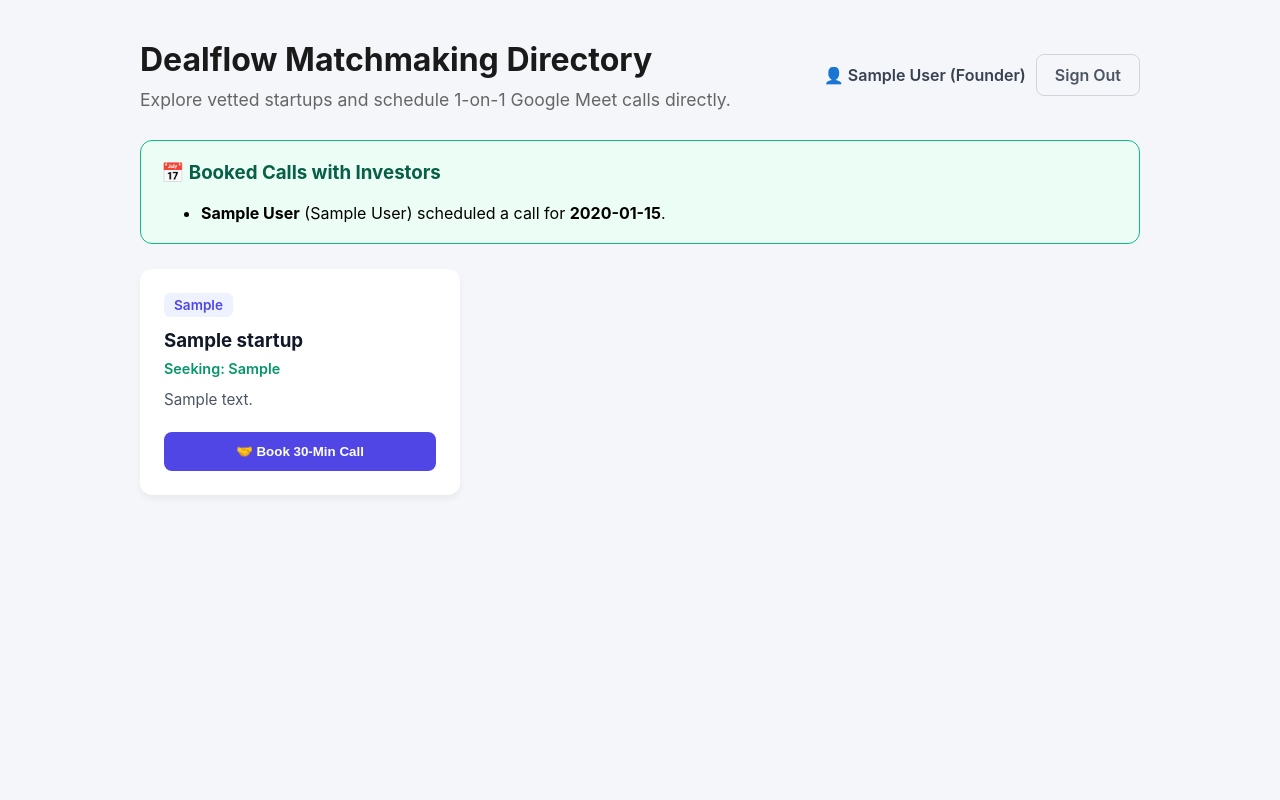
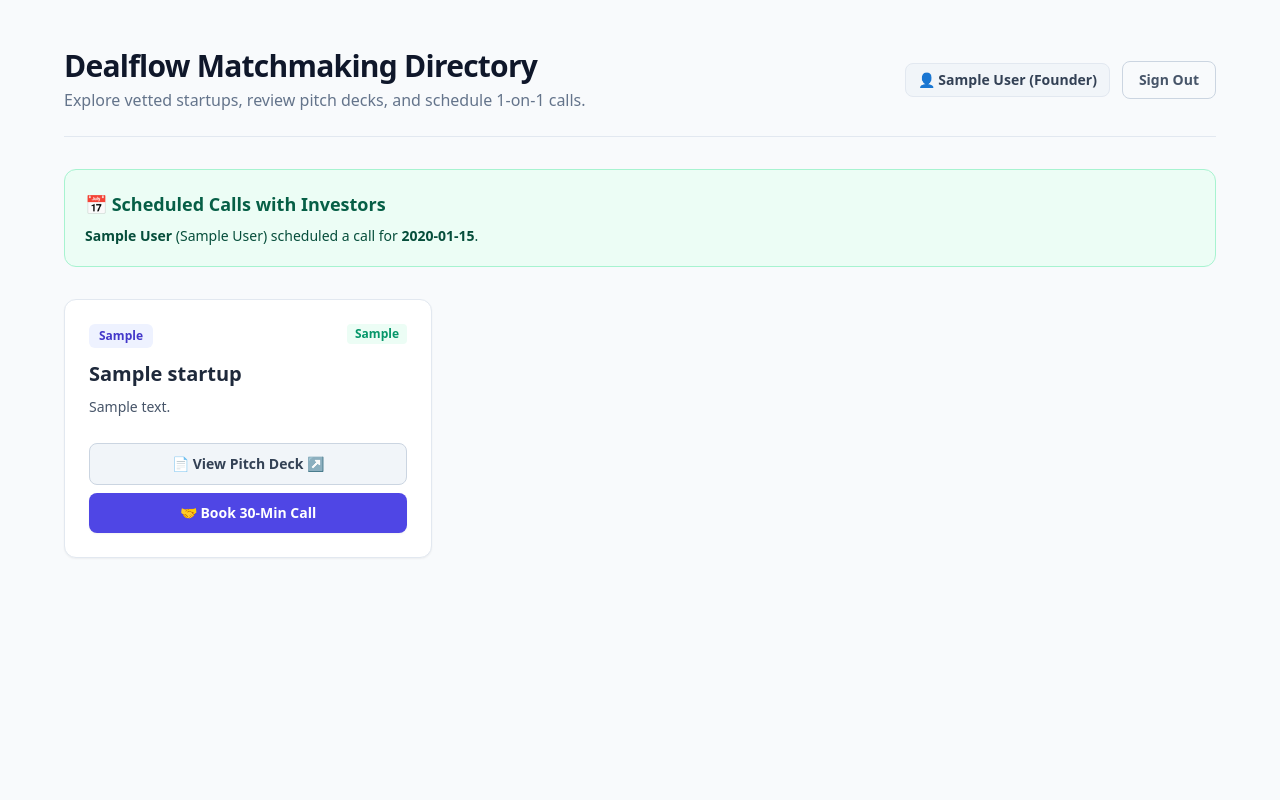
Before and after one commit to dincece10-max/matchmaking-app, a Flask app: page / in a window 1280 px wide. Run offline with Flask 3, Linux system fonts and the light colour scheme; the visitor is signed in with stand-in values (Sample User, id 1); tables that the repository leaves empty hold one stand-in row (values such as "Sample post"); some libraries are stand-ins or nearby versions.

Commit message:
Add Tailwind CSS and Pitch Deck links feature

```diff
--- a/app.py
+++ b/app.py
@@ -15,19 +15,19 @@ def init_db():
     conn = get_db_connection()
     cursor = conn.cursor()
 
-    # Users Table (Supports Founders and Investors)
+    # Users Table
     cursor.execute('''
         CREATE TABLE IF NOT EXISTS users (
             id INTEGER PRIMARY KEY AUTOINCREMENT,
             name TEXT NOT NULL,
             email TEXT UNIQUE NOT NULL,
             password TEXT NOT NULL,
-            role TEXT NOT NULL, -- 'founder' or 'investor'
+            role TEXT NOT NULL,
             firm_name TEXT
         )
     ''')
 
-    # Startups Table
+    # Startups Table with pitch_deck_url column
     cursor.execute('''
         CREATE TABLE IF NOT EXISTS startups (
             id INTEGER PRIMARY KEY AUTOINCREMENT,
@@ -36,6 +36,7 @@ def init_db():
             category TEXT NOT NULL,
             funding_stage TEXT NOT NULL,
             description TEXT NOT NULL,
+            pitch_deck_url TEXT,
             approved INTEGER DEFAULT 1,
             FOREIGN KEY (user_id) REFERENCES users (id)
         )
@@ -58,7 +59,6 @@ def init_db():
 
 init_db()
 
-# --- BACKWARD COMPATIBILITY REDIRECTS ---
 @app.route('/register')
 def register_redirect():
     return redirect(url_for('signup'))
@@ -67,14 +67,13 @@ def register_redirect():
 def admin_redirect():
     return redirect(url_for('login'))
 
-# --- AUTHENTICATION ROUTES ---
 @app.route('/signup', methods=['GET', 'POST'])
 def signup():
     if request.method == 'POST':
         name = request.form.get('name')
         email = request.form.get('email')
         password = request.form.get('password')
-        role = request.form.get('role') # 'founder' or 'investor'
+        role = request.form.get('role')
         firm_name = request.form.get('firm_name', '')
 
         hashed_password = generate_password_hash(password)
@@ -93,11 +92,12 @@ def signup():
                 category = request.form.get('category')
                 funding_stage = request.form.get('funding_stage')
                 description = request.form.get('description')
+                pitch_deck_url = request.form.get('pitch_deck_url', '')
 
                 cursor.execute('''
-                    INSERT INTO startups (user_id, name, category, funding_stage, description)
-                    VALUES (?, ?, ?, ?, ?)
-                ''', (user_id, company_name, category, funding_stage, description))
+                    INSERT INTO startups (user_id, name, category, funding_stage, description, pitch_deck_url)
+                    VALUES (?, ?, ?, ?, ?, ?)
+                ''', (user_id, company_name, category, funding_stage, description, pitch_deck_url))
 
             conn.commit()
             conn.close()
@@ -107,7 +107,6 @@ def signup():
             return render_template('signup.html', error="Email already registered!")
 
     return render_template('signup.html')
-
 
 @app.route('/login', methods=['GET', 'POST'])
 def login():
@@ -129,14 +128,11 @@ def login():
 
     return render_template('login.html')
 
-
 @app.route('/logout')
 def logout():
     session.clear()
     return redirect(url_for('index'))
 
-
-# --- MAIN DIRECTORY ROUTE ---
 @app.route('/')
 def index():
     conn = get_db_connection()
@@ -165,19 +161,14 @@ def index():
 
     return render_template('index.html', startups=startups, available_slots=available_slots, my_bookings=my_bookings)
 
-
-# --- BOOKING API ROUTE ---
 @app.route('/api/book-meeting', methods=['POST'])
 def book_meeting():
     if 'user_id' not in session or session.get('role') != 'investor':
-        return jsonify({"success": False, "error": "Only logged-in investors can book meetings. Please log in or sign up as an investor."})
+        return jsonify({"success": False, "error": "Only logged-in investors can book meetings. Please log in as an investor."})
 
     data = request.get_json()
     startup_id = data.get('startup_id')
     selected_time = data.get('time_slot')
-
-    if not startup_id or not selected_time:
-        return jsonify({"success": False, "error": "Startup ID and time slot are required."})
 
     conn = get_db_connection()
     startup = conn.execute('SELECT * FROM startups WHERE id = ?', (startup_id,)).fetchone()
--- a/templates/index.html
+++ b/templates/index.html
@@ -4,182 +4,34 @@
     <meta charset="UTF-8">
     <meta name="viewport" content="width=device-width, initial-scale=1.0">
     <title>Investor & Startup Matchmaking Platform</title>
-    <style>
-        body {
-            font-family: -apple-system, BlinkMacSystemFont, "Segoe UI", Roboto, sans-serif;
-            background-color: rgb(244, 246, 249);
-            margin: 0;
-            padding: 40px;
-        }
-        .container {
-            max-width: 1000px;
-            margin: 0 auto;
-        }
-        header {
-            margin-bottom: 30px;
-            display: flex;
-            justify-content: space-between;
-            align-items: center;
-            flex-wrap: wrap;
-            gap: 15px;
-        }
-        h1 {
-            margin: 0 0 10px 0;
-            color: rgb(26, 26, 26);
-        }
-        p {
-            color: rgb(102, 102, 102);
-            font-size: 1.1em;
-            margin: 0;
-        }
-        .nav-buttons {
-            display: flex;
-            gap: 10px;
-            align-items: center;
-        }
-        .btn-register {
-            background-color: rgb(79, 70, 229);
-            color: #ffffff;
-            padding: 10px 18px;
-            text-decoration: none;
-            border-radius: 8px;
-            font-weight: 600;
-            display: inline-block;
-        }
-        .btn-register:hover {
-            background-color: rgb(67, 56, 202);
-        }
-        .btn-admin {
-            background-color: transparent;
-            color: rgb(75, 85, 99);
-            border: 1px solid rgb(209, 213, 219);
-            padding: 10px 18px;
-            text-decoration: none;
-            border-radius: 8px;
-            font-weight: 600;
-            display: inline-block;
-        }
-        .btn-admin:hover {
-            background-color: rgb(229, 231, 235);
-        }
-        .grid {
-            display: grid;
-            grid-template-columns: repeat(auto-fill, minmax(300px, 1fr));
-            gap: 20px;
-        }
-        .card {
-            background: rgb(255, 255, 255);
-            border-radius: 12px;
-            padding: 24px;
-            box-shadow: 0 4px 6px rgba(0,0,0,0.05);
-            display: flex;
-            flex-direction: column;
-            justify-content: space-between;
-        }
-        .tag {
-            display: inline-block;
-            background: rgb(238, 242, 255);
-            color: rgb(79, 70, 229);
-            padding: 4px 10px;
-            border-radius: 6px;
-            font-size: 0.85em;
-            font-weight: 600;
-            margin-bottom: 12px;
-        }
-        .card h3 {
-            margin: 0 0 8px 0;
-            color: rgb(17, 24, 39);
-        }
-        .stage {
-            color: rgb(5, 150, 105);
-            font-weight: 600;
-            font-size: 0.9em;
-            margin-bottom: 12px;
-        }
-        .desc {
-            color: rgb(75, 85, 99);
-            font-size: 0.95em;
-            line-height: 1.5;
-            margin-bottom: 20px;
-        }
-        .btn {
-            background-color: rgb(79, 70, 229);
-            color: rgb(255, 255, 255);
-            border: none;
-            padding: 12px 18px;
-            border-radius: 8px;
-            font-weight: 600;
-            cursor: pointer;
-            width: 100%;
-        }
-        .btn:hover {
-            background-color: rgb(67, 56, 202);
-        }
-        .modal {
-            display: none;
-            position: fixed;
-            top: 0;
-            left: 0;
-            width: 100%;
-            height: 100%;
-            background: rgba(0,0,0,0.5);
-            justify-content: center;
-            align-items: center;
-            z-index: 100;
-        }
-        .modal-content {
-            background: rgb(255, 255, 255);
-            padding: 30px;
-            border-radius: 12px;
-            max-width: 450px;
-            width: 100%;
-            text-align: center;
-        }
-        .select-slot {
-            width: 100%;
-            padding: 12px;
-            margin: 15px 0 20px 0;
-            border-radius: 8px;
-            border: 1px solid rgb(209, 213, 219);
-            font-size: 1em;
-        }
-        .meet-link {
-            display: inline-block;
-            margin-top: 15px;
-            padding: 10px 20px;
-            background: rgb(16, 185, 129);
-            color: rgb(255, 255, 255);
-            text-decoration: none;
-            border-radius: 6px;
-            font-weight: bold;
-        }
-    </style>
+    <script src="https://cdn.tailwindcss.com"></script>
 </head>
-<body>
+<body class="bg-slate-50 min-h-screen p-6 md:p-12">
 
-<div class="container">
-    <header>
+<div class="max-w-6xl mx-auto">
+    <!-- Header -->
+    <header class="flex flex-col md:flex-row justify-between items-start md:items-center mb-8 gap-4 pb-6 border-b border-slate-200">
         <div>
-            <h1>Dealflow Matchmaking Directory</h1>
-            <p>Explore vetted startups and schedule 1-on-1 Google Meet calls directly.</p>
+            <h1 class="text-3xl font-extrabold text-slate-900 tracking-tight">Dealflow Matchmaking Directory</h1>
+            <p class="text-slate-500 mt-1">Explore vetted startups, review pitch decks, and schedule 1-on-1 calls.</p>
         </div>
-        <div class="nav-buttons">
+        <div class="flex items-center gap-3">
             {% if session.get('user_id') %}
-                <span style="font-weight: 600; color: #374151;">
+                <span class="text-sm font-semibold text-slate-700 bg-slate-100 px-3 py-1.5 rounded-lg border border-slate-200">
                     👤 {{ session.get('user_name') }} ({{ session.get('role')|capitalize }})
                 </span>
-                <a href="/logout" class="btn-admin">Sign Out</a>
+                <a href="/logout" class="text-sm font-semibold text-slate-600 hover:text-slate-900 px-4 py-2 border border-slate-300 rounded-lg hover:bg-slate-100 transition">Sign Out</a>
             {% else %}
-                <a href="/login" class="btn-admin">Log In</a>
-                <a href="/signup" class="btn-register">🚀 Register / Sign Up</a>
+                <a href="/login" class="text-sm font-semibold text-slate-700 hover:text-slate-900 px-4 py-2 border border-slate-300 rounded-lg hover:bg-slate-100 transition">Log In</a>
+                <a href="/signup" class="text-sm font-semibold bg-indigo-600 text-white px-4 py-2 rounded-lg hover:bg-indigo-700 transition shadow-sm">🚀 Register / Sign Up</a>
             {% endif %}
         </div>
     </header>
 
     {% if session.get('role') == 'founder' and my_bookings %}
-    <div style="background: #ecfdf5; border: 1px solid #10b981; padding: 20px; border-radius: 12px; margin-bottom: 25px;">
-        <h3 style="margin-top:0; color: #065f46;">📅 Booked Calls with Investors</h3>
-        <ul style="margin-bottom: 0;">
+    <div class="bg-emerald-50 border border-emerald-200 p-5 rounded-xl mb-8">
+        <h3 class="text-emerald-800 font-bold text-lg mb-2">📅 Scheduled Calls with Investors</h3>
+        <ul class="space-y-1 text-emerald-900 text-sm">
             {% for booking in my_bookings %}
             <li>
                 <strong>{{ booking.investor_name }}</strong>
@@ -191,48 +43,59 @@
     </div>
     {% endif %}
 
-    <div class="grid">
+    <!-- Startup Cards Grid -->
+    <div class="grid grid-cols-1 md:grid-cols-2 lg:grid-cols-3 gap-6">
         {% for startup in startups %}
-        <div class="card">
+        <div class="bg-white rounded-xl p-6 shadow-sm border border-slate-200 flex flex-col justify-between hover:shadow-md transition">
             <div>
-                <span class="tag">{{ startup.category }}</span>
-                <h3>{{ startup.name }}</h3>
-                <div class="stage">Seeking: {{ startup.funding_stage }}</div>
-                <div class="desc">{{ startup.description }}</div>
+                <div class="flex justify-between items-start mb-3">
+                    <span class="bg-indigo-50 text-indigo-700 text-xs font-bold px-2.5 py-1 rounded-md">{{ startup.category }}</span>
+                    <span class="text-xs font-semibold text-emerald-600 bg-emerald-50 px-2 py-0.5 rounded">{{ startup.funding_stage }}</span>
+                </div>
+                <h3 class="text-xl font-bold text-slate-800 mb-2">{{ startup.name }}</h3>
+                <p class="text-slate-600 text-sm leading-relaxed mb-6">{{ startup.description }}</p>
             </div>
-            <button class="btn" onclick="openBookingModal({{ startup.id }}, '{{ startup.name }}')">
-                🤝 Book 30-Min Call
-            </button>
+
+            <div class="space-y-2">
+                {% if startup.pitch_deck_url %}
+                <a href="{{ startup.pitch_deck_url }}" target="_blank" class="w-full flex items-center justify-center gap-2 bg-slate-100 text-slate-700 hover:bg-slate-200 font-semibold text-sm py-2.5 rounded-lg border border-slate-300 transition">
+                    📄 View Pitch Deck ↗
+                </a>
+                {% endif %}
+                <button onclick="openBookingModal({{ startup.id }}, '{{ startup.name }}')" class="w-full bg-indigo-600 hover:bg-indigo-700 text-white font-semibold text-sm py-2.5 rounded-lg transition shadow-sm">
+                    🤝 Book 30-Min Call
+                </button>
+            </div>
         </div>
         {% endfor %}
     </div>
 </div>
 
 <!-- Time Slot Selection Modal -->
-<div class="modal" id="bookingModal">
-    <div class="modal-content">
-        <h3 id="bookingStartupTitle" style="margin-top:0;">Schedule Meeting</h3>
-        <p style="color: #666; font-size: 0.95em;">Select your preferred call time slot:</p>
+<div id="bookingModal" class="fixed inset-0 bg-slate-900/50 hidden items-center justify-center p-4 z-50">
+    <div class="bg-white rounded-xl p-6 max-w-sm w-full text-center shadow-xl">
+        <h3 id="bookingStartupTitle" class="text-lg font-bold text-slate-800 mb-1">Schedule Meeting</h3>
+        <p class="text-sm text-slate-500 mb-4">Select your preferred call time slot:</p>
 
-        <select id="timeSlotSelect" class="select-slot">
+        <select id="timeSlotSelect" class="w-full p-2.5 border border-slate-300 rounded-lg text-sm mb-4">
             {% for slot in available_slots %}
             <option value="{{ slot }}">{{ slot }}</option>
             {% endfor %}
         </select>
 
-        <button id="confirmBookBtn" class="btn" onclick="confirmBooking()">Confirm & Book Call</button>
-        <button class="btn" style="background: rgb(107, 114, 128); margin-top: 10px;" onclick="closeBookingModal()">Cancel</button>
+        <button id="confirmBookBtn" onclick="confirmBooking()" class="w-full bg-indigo-600 text-white font-semibold py-2.5 rounded-lg hover:bg-indigo-700 transition text-sm mb-2">Confirm & Book Call</button>
+        <button onclick="closeBookingModal()" class="w-full bg-slate-200 text-slate-700 font-semibold py-2.5 rounded-lg hover:bg-slate-300 transition text-sm">Cancel</button>
     </div>
 </div>
 
 <!-- Confirmation Success Modal -->
-<div class="modal" id="resultModal">
-    <div class="modal-content">
-        <h2 style="color: rgb(16, 185, 129); margin-top: 0;">🎉 Meeting Booked!</h2>
-        <p id="modalMessage">Your meeting has been scheduled.</p>
-        <a id="meetLink" class="meet-link" href="#" target="_blank">Join Google Meet</a>
-        <br><br>
-        <button class="btn" style="background: rgb(107, 114, 128);" onclick="closeResultModal()">Close</button>
+<div id="resultModal" class="fixed inset-0 bg-slate-900/50 hidden items-center justify-center p-4 z-50">
+    <div class="bg-white rounded-xl p-6 max-w-sm w-full text-center shadow-xl">
+        <h2 class="text-xl font-bold text-emerald-600 mb-2">🎉 Meeting Booked!</h2>
+        <p id="modalMessage" class="text-sm text-slate-600 mb-4">Your meeting has been scheduled.</p>
+        <a id="meetLink" href="#" target="_blank" class="inline-block bg-emerald-600 text-white font-bold px-4 py-2.5 rounded-lg text-sm hover:bg-emerald-700 transition mb-4">Join Google Meet</a>
+        <br>
+        <button onclick="closeResultModal()" class="w-full bg-slate-200 text-slate-700 font-semibold py-2 rounded-lg hover:bg-slate-300 transition text-sm">Close</button>
     </div>
 </div>
 
@@ -242,15 +105,18 @@ let selectedStartupId = null;
 function openBookingModal(startupId, startupName) {
     selectedStartupId = startupId;
     document.getElementById('bookingStartupTitle').innerText = `Schedule Call with ${startupName}`;
-    document.getElementById('bookingModal').style.display = 'flex';
+    document.getElementById('bookingModal').classList.remove('hidden');
+    document.getElementById('bookingModal').classList.add('flex');
 }
 
 function closeBookingModal() {
-    document.getElementById('bookingModal').style.display = 'none';
+    document.getElementById('bookingModal').classList.add('hidden');
+    document.getElementById('bookingModal').classList.remove('flex');
 }
 
 function closeResultModal() {
-    document.getElementById('resultModal').style.display = 'none';
+    document.getElementById('resultModal').classList.add('hidden');
+    document.getElementById('resultModal').classList.remove('flex');
 }
 
 async function confirmBooking() {
@@ -277,7 +143,8 @@ async function confirmBooking() {
             document.getElementById('modalMessage').innerText =
                 `Meeting scheduled: ${data.meeting_title} for ${data.time}.`;
             document.getElementById('meetLink').href = data.meet_url;
-            document.getElementById('resultModal').style.display = 'flex';
+            document.getElementById('resultModal').classList.remove('hidden');
+            document.getElementById('resultModal').classList.add('flex');
         } else {
             alert('Notice: ' + data.error);
         }
```
Also changed, not shown: templates/signup.html (+32 -34 lines).
